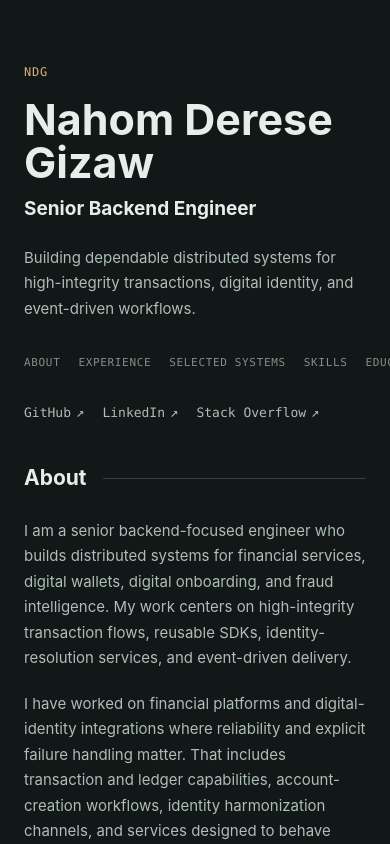
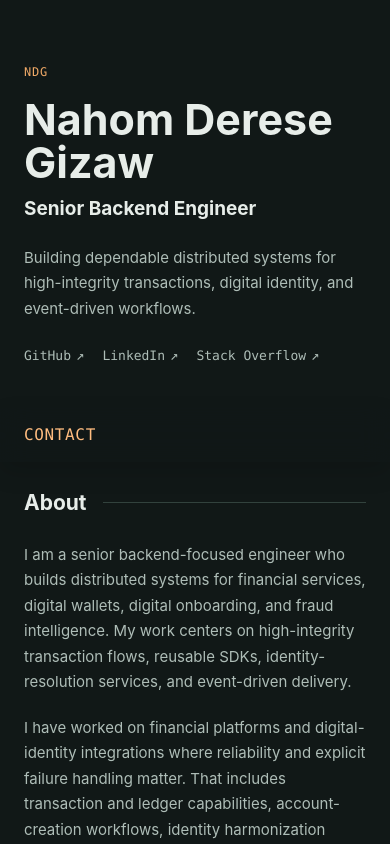
Before and after one commit to gizawNahom/one-page-resume, a Next.js app: page / in a window 390 px wide. Shown: the top 844 px of the page. Built offline with nearby package versions, Linux system fonts and the light colour scheme.

Commit message:
fix navigation on small screens

```diff
--- a/app/styles.css
+++ b/app/styles.css
@@ -37,6 +37,7 @@ a:focus-visible { outline: 3px solid var(--focus); outline-offset: 4px; border-r
 .profile-links a:hover, .contact-links a:hover, footer a:hover { color: var(--accent-strong); }
 .external-mark { margin-left: 5px; font-size: 14px; }
 .reading-column { padding: 100px 0 0; min-width: 0; }
+.mobile-section-indicator { display: none; }
 section { scroll-margin-top: 32px; padding: 0 0 112px; }
 .section-heading { display: flex; align-items: center; gap: 16px; margin: 0 0 34px; color: var(--text); font-size: 23px; line-height: 1.25; }
 .section-heading::after { content: ""; height: 1px; flex: 1; max-width: 160px; background: var(--line); }
@@ -81,7 +82,7 @@ footer p { margin: 0; font-size: 13px; }
 .case-study-page .case-study-summary { max-width: 620px; color: var(--muted); font-size: 18px; }
 .case-study-page article { margin-top: 42px; padding-top: 26px; border-top: 1px solid var(--line); }
 .case-study-page article p { color: var(--muted); }
-@media (max-width: 1100px) { .site-shell { display: block; padding: 0 42px; } .identity-column { position: static; height: auto; display: block; padding: 64px 0 46px; } .identity h1 { max-width: 500px; font-size: 43px; } .positioning { max-width: 560px; font-size: 15px; } .section-nav { display: flex; overflow-x: auto; gap: 18px; margin: 36px -42px 0; padding: 0 42px 8px; scrollbar-width: thin; } .section-nav a { flex: 0 0 auto; } .section-nav a span { display: none; } .profile-links { margin-top: 24px; } .reading-column { max-width: 760px; padding: 0; } .experience-entry { grid-template-columns: 1fr; gap: 7px; } }
-@media (max-width: 720px) { body { font-size: 15px; } .site-shell { padding: 0 24px; } .identity-column { padding: 58px 0 42px; } .identity h1 { max-width: 330px; } .positioning { max-width: 500px; } .section-nav { margin: 34px -24px 0; padding: 0 24px 8px; } section { padding-bottom: 76px; } .section-heading { margin-bottom: 26px; font-size: 21px; } .section-heading::after { max-width: none; } .skills-grid { grid-template-columns: 1fr; gap: 20px; } .system-entry { padding: 21px 19px; } .system-entry dl div { grid-template-columns: 1fr; gap: 3px; } }
+@media (max-width: 1100px) { .site-shell { display: block; padding: 0 42px; } .identity-column { position: static; height: auto; display: block; padding: 64px 0 46px; } .identity h1 { max-width: 500px; font-size: 43px; } .positioning { max-width: 560px; font-size: 15px; } .section-nav { display: none; } .profile-links { margin-top: 24px; } .reading-column { max-width: 760px; padding: 0; } .mobile-section-indicator { position: sticky; top: 0; z-index: 5; display: block; margin: 0 -42px 32px; padding: 17px 42px; background: rgba(17, 24, 23, .74); box-shadow: 0 10px 24px rgba(4, 10, 8, .14); backdrop-filter: blur(14px); color: var(--accent-strong); font: 500 16px/1.35 "SFMono-Regular", Consolas, "Liberation Mono", monospace; letter-spacing: .04em; text-transform: uppercase; } .experience-entry { grid-template-columns: 1fr; gap: 7px; } }
+@media (max-width: 720px) { body { font-size: 15px; } .site-shell { padding: 0 24px; } .identity-column { padding: 58px 0 42px; } .identity h1 { max-width: 330px; } .positioning { max-width: 500px; } .mobile-section-indicator { margin: 0 -24px 28px; padding: 16px 24px; } section { padding-bottom: 76px; } .section-heading { margin-bottom: 26px; font-size: 21px; } .section-heading::after { max-width: none; } .skills-grid { grid-template-columns: 1fr; gap: 20px; } .system-entry { padding: 21px 19px; } .system-entry dl div { grid-template-columns: 1fr; gap: 3px; } }
 @media (hover: none), (pointer: coarse), (prefers-reduced-motion: reduce) { body::before { display: none; } }
 @media (prefers-reduced-motion: reduce) { html { scroll-behavior: auto; } *, *::before, *::after { animation-duration: .01ms !important; animation-iteration-count: 1 !important; transition-duration: .01ms !important; } }
--- a/components/portfolio.tsx
+++ b/components/portfolio.tsx
@@ -160,6 +160,8 @@ const links = [
 
 export function Portfolio() {
   const [activeSection, setActiveSection] = useState("about");
+  const activeSectionLabel =
+    navItems.find(([id]) => id === activeSection)?.[1] ?? "About";
 
   useEffect(() => {
     const updateSpotlight = (event: PointerEvent) => {
@@ -241,6 +243,9 @@ export function Portfolio() {
       </aside>
 
       <div className="reading-column">
+        <div className="mobile-section-indicator" aria-hidden="true">
+          <span>{activeSectionLabel}</span>
+        </div>
         <section id="about" aria-labelledby="about-title">
           <SectionHeading id="about-title">About</SectionHeading>
           <div className="prose">
--- a/package.json
+++ b/package.json
@@ -7,7 +7,9 @@
     "build": "next build",
     "start": "next start",
     "lint": "next lint",
-    "test": "playwright test"
+    "pretest": "npm run build",
+    "test": "playwright test",
+    "test:server": "next start --hostname 127.0.0.1 --port 3010"
   },
   "dependencies": {
     "front-matter": "^4.0.2",
```
Also changed, not shown: playwright.config.ts (+4 -4 lines), 1 other file (tests, documents, lock files or other folders).
